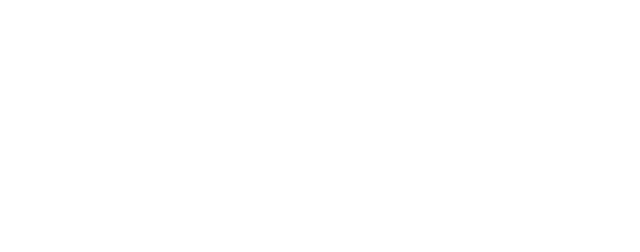
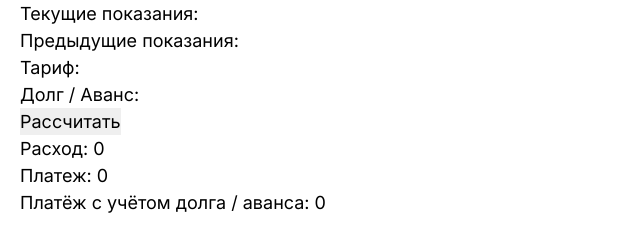
Before and after one commit to flinski/bill-calculator, a website: page index.html in a window 1280 px wide. Shown: the whole page, without its empty margins (0-640 px from the left). Drawn offline with Linux system fonts and the light colour scheme.

Commit message:
feat: add html

```diff
--- a/assets/styles/styles.css
+++ b/assets/styles/styles.css
@@ -1,21 +1,30 @@
+@font-face {
+  font-family: "Inter";
+  src: url("../fonts/Inter-Regular.woff2") format("woff2");
+  font-weight: 400;
+  font-style: normal;
+  font-display: swap;
+}
+@font-face {
+  font-family: "Inter";
+  src: url("../fonts/Inter-Medium.woff2") format("woff2");
+  font-weight: 500;
+  font-style: normal;
+  font-display: swap;
+}
+@font-face {
+  font-family: "Inter";
+  src: url("../fonts/Inter-SemiBold.woff2") format("woff2");
+  font-weight: 600;
+  font-style: normal;
+  font-display: swap;
+}
 :root {
-  --color-dark: #191a23;
-  --color-dark-alt: #292a32;
-  --color-light: #ffffff;
-  --color-accent: #b9ff66;
-  --color-gray: #f3f3f3;
-  --color-gray-alt: #898989;
-  --border: 0.0625rem solid var(--color-dark);
-  --border-radius: 0.875rem;
-  --border-radius-small: 0.4375rem;
-  --border-radius-large: 2.8125rem;
-  --shadow: 0 0.3125rem 0 0 var(--color-dark);
-  --font-family-primary: "Space Grotesk", sans-serif;
+  --font-family: "Inter", sans-serif;
+  --color-text: #000;
+  --color-background: #fff;
   --container-width: 77.5rem;
-  --container-padding-inline: 1.25rem;
-  --section-padding-block: 4.375rem;
-  --input-height: 3.6875rem;
-  --button-height: 4.25rem;
+  --container-padding-x: 1.25rem;
   --transition-duration: 0.2s;
 }
 
@@ -40,8 +49,7 @@ h3,
 h4,
 h5,
 h6 {
-  font-size: inherit;
-  font-weight: inherit;
+  font: inherit;
 }
 
 img {
@@ -83,12 +91,17 @@ svg * {
 }
 
 body {
-  font-family: var(--font-family-primary);
-  font-size: clamp(1rem, 0.9583333333rem + 0.1851851852vw, 1.125rem);
+  font-family: var(--font-family);
+  font-size: 1.125rem;
   font-weight: 400;
   line-height: 1.5;
-  color: var(--color-dark);
-  background-color: var(--color-light);
+  color: var(--color-text);
+  background-color: var(--color-background);
+}
+
+.wrapper {
+  min-height: 100%;
+  overflow: hidden;
 }
 
 a,
@@ -99,39 +112,10 @@ svg * {
   transition-duration: var(--transition-duration);
 }
 
-h1 {
-  font-size: clamp(2.6875rem, 2.3333333333rem + 1.5740740741vw, 3.75rem);
-}
-
-h2 {
-  font-size: clamp(2.6875rem, 2.3333333333rem + 1.5740740741vw, 3.75rem);
-}
-
-h3 {
-  font-size: clamp(2.6875rem, 2.3333333333rem + 1.5740740741vw, 3.75rem);
-}
-
-h4 {
-  font-size: clamp(2.6875rem, 2.3333333333rem + 1.5740740741vw, 3.75rem);
-}
-
-h5 {
-  font-size: clamp(2.6875rem, 2.3333333333rem + 1.5740740741vw, 3.75rem);
-}
-
-h6 {
-  font-size: clamp(2.6875rem, 2.3333333333rem + 1.5740740741vw, 3.75rem);
-}
-
-.wrapper {
-  min-height: 100%;
-  overflow: hidden;
-}
-
 .container {
-  max-width: calc(var(--container-width) + 2 * var(--container-padding-inline));
+  max-width: calc(var(--container-width) + 2 * var(--container-padding-x));
   margin-inline: auto;
-  padding-inline: var(--container-padding-inline);
+  padding-inline: var(--container-padding-x);
 }
 
 .visually-hidden {
--- a/index.html
+++ b/index.html
@@ -9,7 +9,42 @@
 
 	<body>
 		<div class="wrapper">
-
+			<div class="bill-calculator">
+				<div class="bill-calculator__container container">
+					<div class="bill-calculator__body">
+						<ul class="bill-calculator__inputs">
+							<li class="bill-calculator__inputs-item">
+								<label class="bill-calculator__label" for="current">Текущие показания:</label>
+								<input class="bill-calculator__input" id="current" type="number" />
+							</li>
+							<li class="bill-calculator__inputs-item">
+								<label class="bill-calculator__label" for="previous">Предыдущие показания:</label>
+								<input class="bill-calculator__input" id="previous" type="number" />
+							</li>
+							<li class="bill-calculator__inputs-item">
+								<label class="bill-calculator__label" for="tariff">Тариф:</label>
+								<input class="bill-calculator__input" id="tariff" type="number" />
+							</li>
+							<li class="bill-calculator__inputs-item">
+								<label class="bill-calculator__label" for="debt">Долг / Аванс:</label>
+								<input class="bill-calculator__input" id="debt" type="number" />
+							</li>
+						</ul>
+						<button class="bill-calculator__button" type="button">Рассчитать</button>
+						<ul class="bill-calculator__results">
+							<li class="bill-calculator__results-item">
+								<div class="bill-calculator__difference">Расход: 0</div>
+							</li>
+							<li class="bill-calculator__results-item">
+								<div class="bill-calculator__payment">Платеж: 0</div>
+							</li>
+							<li class="bill-calculator__results-item">
+								<div class="bill-calculator__debt">Платёж с учётом долга / аванса: 0</div>
+							</li>
+						</ul>
+					</div>
+				</div>
+			</div>
 		</div>
 		<script src="./assets/scripts/script.js"></script>
 	</body>
```
Also changed, not shown: assets/fonts/Inter-Medium.woff2 (added), assets/fonts/Inter-Regular.woff2 (added), assets/fonts/Inter-SemiBold.woff2 (added), 1 other file.
